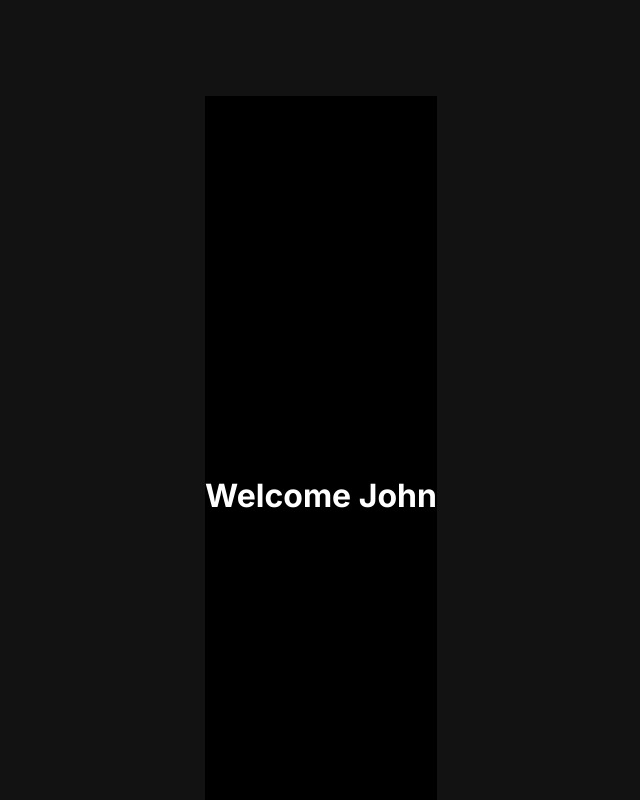
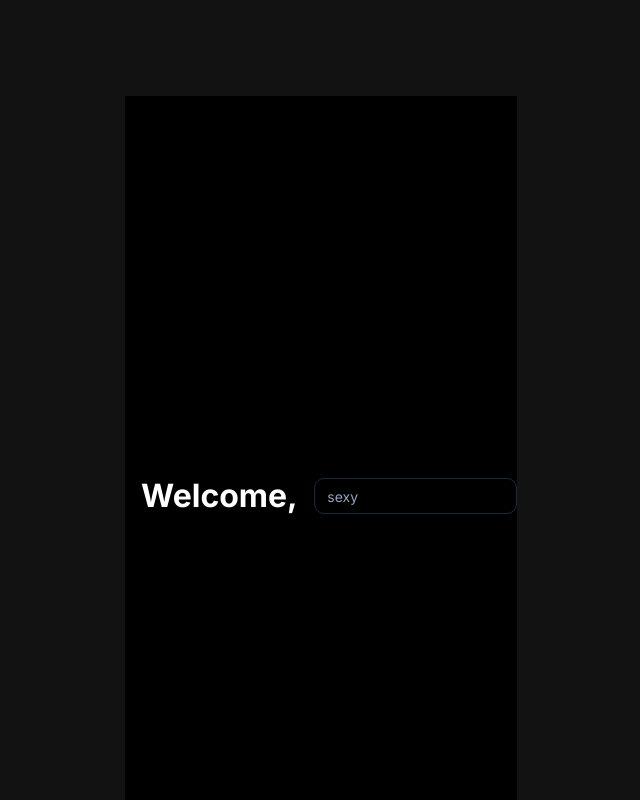
Before and after one commit to abeeto/BCHacks2024, a Next.js app in the folder space-journal/: page / in a window 1280 px wide. Shown: the top 800 px of the page, without its empty margins (319-959 px from the left). Built offline with nearby package versions, Linux system fonts and the light colour scheme.

Commit message:
Add text box for name in welcome page

```diff
--- a/space-journal/src/app/hello.tsx
+++ b/space-journal/src/app/hello.tsx
@@ -1,10 +1,18 @@
-import React from 'react';
+"use client"
+import { Input } from "@/components/ui/input"
+import React, {useState} from 'react';
 import './globals.css';
-const WelcomePage = ({ name }) => {
+const WelcomePage = () => {
+    const [name, setName] = useState('');
+    const handleInputChange = (e) => {
+        setName(e.target.value);
+      };
   return (
     <div className="welcome-container">
-      <h1 className="welcome-text">Welcome {name}</h1>
+      <h1 className="welcome-text">Welcome,</h1>
+      <Input placeholder="sexy "/>
     </div>
+
   );
 };
 
--- a/space-journal/src/app/page.tsx
+++ b/space-journal/src/app/page.tsx
@@ -11,7 +11,7 @@ import { CardDemo } from "@/components/ui/card-demo";
 export default function Home() {
   return (
     <main className="flex min-h-screen flex-col items-center justify-between p-24">
-      <WelcomePage name="John" />
+      <WelcomePage/>
       <div className="z-10 max-w-5xl w-full items-center justify-between font-mono text-sm lg:flex">
         <Alert>
             <AlertTitle>Heads up!</AlertTitle>
--- /dev/null
+++ b/space-journal/src/components/ui/input.tsx
@@ -0,0 +1,25 @@
+import * as React from "react"
+
+import { cn } from "@/lib/utils"
+
+export interface InputProps
+  extends React.InputHTMLAttributes<HTMLInputElement> {}
+
+const Input = React.forwardRef<HTMLInputElement, InputProps>(
+  ({ className, type, ...props }, ref) => {
+    return (
+      <input
+        type={type}
+        className={cn(
+          "flex h-9 w-full rounded-md border border-input bg-transparent px-3 py-1 text-sm shadow-sm transition-colors file:border-0 file:bg-transparent file:text-sm file:font-medium placeholder:text-muted-foreground focus-visible:outline-none focus-visible:ring-1 focus-visible:ring-ring disabled:cursor-not-allowed disabled:opacity-50",
+          className
+        )}
+        ref={ref}
+        {...props}
+      />
+    )
+  }
+)
+Input.displayName = "Input"
+
+export { Input }
```
